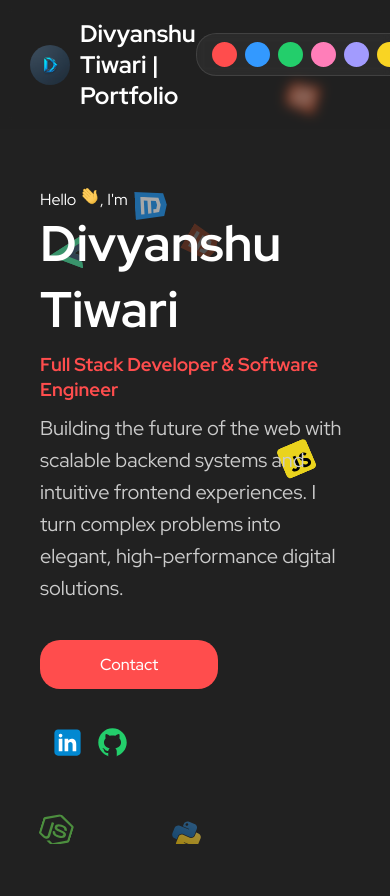
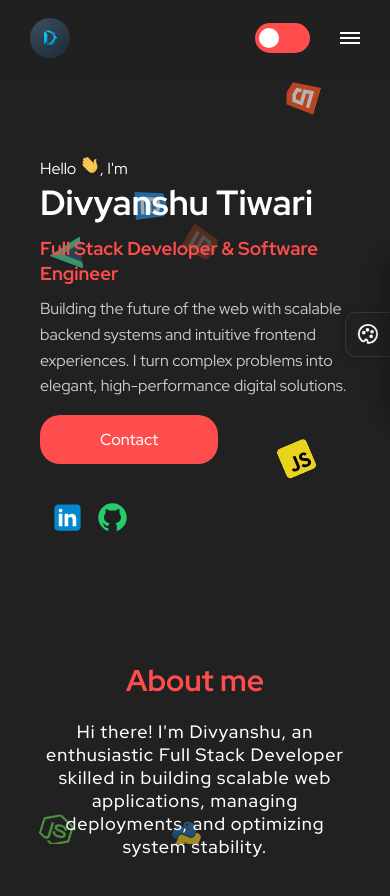
Before and after one commit to sumitsingh-cyber/Portfolio, a React (Create React App) app: page / in a window 390 px wide. Shown: the top 896 px of the page. Built offline with nearby package versions, Linux system fonts and the light colour scheme.

Commit message:
Mobile Responsiveness and alignment fixed

```diff
--- a/src/App.tsx
+++ b/src/App.tsx
@@ -5,6 +5,7 @@ import { Main } from './components/Main/Main'
 import { GlobalStyle } from './styles/global'
 import { Analytics } from "@vercel/analytics/react"
 import { Loader } from './components/Loader/Loader'
+import { ColorSwitcher } from './components/ColorSwitcher/ColorSwitcher'
 
 import 'react-toastify/dist/ReactToastify.css'
 
@@ -22,6 +23,7 @@ function App() {
         <>
           <Header />
           <Main />
+          <ColorSwitcher />
           <Analytics />
           <Footer />
         </>
--- a/src/components/About/styles.ts
+++ b/src/components/About/styles.ts
@@ -58,6 +58,29 @@ export const Container: any = styled.section`
     }
   }
 
+  @media (max-width: 960px){
+    display: block;
+    text-align: center;
+
+    .hard-skills{
+      justify-content: center;
+    }
+    .about-image{
+      display: flex;
+      justify-content: center;
+      max-width: 100%;
+      img{
+        margin-top: 2rem;
+        width: 75%;
+        filter: grayscale(0);
+        transition: filter 0.5s;
+        &:hover{
+          filter: grayscale(0);
+        }
+      }
+    }
+  }
+
   @media only screen and (max-width: 480px) {
     .about-image {
       max-width: 100%;
@@ -72,28 +95,5 @@ export const Container: any = styled.section`
         }
       }
     }
-
-  @media (max-width: 960px){
-    display: block;
-    text-align: center;
-
-    .hard-skills{
-      justify-content: center;
   }
-    .about-image{
-      display: flex;
-      max-width: 100%;
-      img{
-        margin-top: 2rem;
-        width: 100%;
-        filter: grayscale(0);
-        transition: filter 0.5s;
-        &:hover{
-          filter: grayscale(0);
-        }
-    }
-
-
-  }
-
 `
--- a/src/components/ColorSwitcher/ColorSwitcher.tsx
+++ b/src/components/ColorSwitcher/ColorSwitcher.tsx
@@ -1,9 +1,9 @@
-import React from 'react'
+import React, { useState } from 'react'
 import { Container } from './styles'
 
 const colors = [
   { name: 'Red', code: '#ff4d4d' },
-  { name: 'Blue', code: '#3399ff' }, // Brighter blue
+  { name: 'Blue', code: '#3399ff' },
   { name: 'Green', code: '#23ce6b' },
   { name: 'Pink', code: '#ff7eb9' },
   { name: 'Purple', code: '#a29bfe' },
@@ -11,23 +11,39 @@ const colors = [
 ]
 
 export function ColorSwitcher() {
+  const [isOpen, setIsOpen] = useState(false)
+
   const handleChangeColor = (color: string) => {
     document.documentElement.style.setProperty('--green', color)
   }
 
   return (
-    <Container>
+    <Container className={isOpen ? 'open' : ''}>
+      <button className="switcher-btn" onClick={() => setIsOpen(!isOpen)} title="Theme Customizer">
+        <svg xmlns="http://www.w3.org/2000/svg" viewBox="0 0 24 24" fill="none" stroke="currentColor" strokeWidth="2" strokeLinecap="round" strokeLinejoin="round" className="palette-icon">
+          <path d="M12 22C17.5228 22 22 17.5228 22 12C22 6.47715 17.5228 2 12 2C6.47715 2 2 6.47715 2 12C2 14.7255 3.09032 17.1962 4.85857 19C5.35857 19.5 6 20 7.5 20C9 20 8.5 18 10 18C11.5 18 12 22 12 22Z" />
+          <circle cx="7.5" cy="10.5" r="1" fill="currentColor" />
+          <circle cx="11.5" cy="7.5" r="1" fill="currentColor" />
+          <circle cx="16.5" cy="9.5" r="1" fill="currentColor" />
+          <circle cx="15.5" cy="14.5" r="1" fill="currentColor" />
+        </svg>
+      </button>
+      <div className="color-palette">
+        <h3>Theme Colors</h3>
         <div className="colors">
           {colors.map((color) => (
             <button
               key={color.name}
               className="color-option"
               style={{ backgroundColor: color.code }}
-            onClick={() => handleChangeColor(color.code)}
+              onClick={() => {
+                handleChangeColor(color.code)
+              }}
               title={color.name}
             />
           ))}
         </div>
+      </div>
     </Container>
   )
 }
--- a/src/components/ColorSwitcher/styles.ts
+++ b/src/components/ColorSwitcher/styles.ts
@@ -1,23 +1,80 @@
 import styled from "styled-components";
 
 export const Container: any = styled.div`
+  position: fixed;
+  right: 0;
+  top: 25%;
+  z-index: 1005;
   display: flex;
   align-items: center;
-  margin-right: 2rem;
+  transition: transform 0.3s ease-in-out;
+  transform: translateX(100%);
+
+  &.open {
+    transform: translateX(0);
+  }
+
+  .switcher-btn {
+    position: absolute;
+    left: -4.5rem;
+    width: 4.5rem;
+    height: 4.5rem;
+    background: rgba(33, 33, 33, 0.85);
+    border: 1px solid rgba(255, 255, 255, 0.1);
+    border-right: none;
+    border-radius: 1rem 0 0 1rem;
+    display: flex;
+    justify-content: center;
+    align-items: center;
+    cursor: pointer;
+    box-shadow: -2px 0 10px rgba(0, 0, 0, 0.2);
+    backdrop-filter: blur(8px);
+    transition: background 0.3s;
+    color: #fff;
+    padding: 0;
+
+    &:hover {
+      background: rgba(33, 33, 33, 0.95);
+      .palette-icon {
+        transform: rotate(15deg) scale(1.1);
+      }
+    }
+  }
+
+  .palette-icon {
+    width: 2.2rem;
+    height: 2.2rem;
+    transition: transform 0.3s ease-in-out;
+  }
+
+  .color-palette {
+    background: rgba(33, 33, 33, 0.85);
+    border: 1px solid rgba(255, 255, 255, 0.1);
+    border-right: none;
+    padding: 1.5rem;
+    border-radius: 0 0 0 1.5rem;
+    box-shadow: -5px 5px 20px rgba(0, 0, 0, 0.3);
+    backdrop-filter: blur(10px);
+    text-align: center;
+
+    h3 {
+      font-size: 1.2rem;
+      margin-bottom: 1rem;
+      color: rgba(255, 255, 255, 0.7);
+      text-transform: uppercase;
+      letter-spacing: 1px;
+    }
+  }
 
   .colors {
-    display: flex;
-    gap: 0.8rem;
-    background: rgba(255, 255, 255, 0.05);
-    padding: 0.5rem 1rem;
-    border-radius: 2rem;
-    backdrop-filter: blur(5px);
-    border: 1px solid rgba(255, 255, 255, 0.1);
+    display: grid;
+    grid-template-columns: repeat(2, 1fr);
+    gap: 1rem;
   }
 
   .color-option {
-    width: 2rem;
-    height: 2rem;
+    width: 2.8rem;
+    height: 2.8rem;
     border-radius: 50%;
     border: 2px solid transparent;
     cursor: pointer;
@@ -25,7 +82,7 @@ export const Container: any = styled.div`
     padding: 0;
 
     &:hover {
-      transform: scale(1.2);
+      transform: scale(1.15);
       border-color: #fff;
     }
 
@@ -34,17 +91,22 @@ export const Container: any = styled.div`
     }
   }
 
-  @media (max-width: 960px) {
-    margin-right: 0;
-    margin-bottom: 2rem;
-
-    .colors {
-      padding: 0.8rem 1.5rem;
+  /* Light mode styles */
+  html.light & {
+    .switcher-btn, .color-palette {
+      background: rgba(245, 245, 245, 0.85);
+      border-color: rgba(0, 0, 0, 0.1);
+      color: #000;
     }
-
-    .color-option {
-      width: 2.5rem;
-      height: 2.5rem;
+    h3 {
+      color: rgba(0, 0, 0, 0.6);
+    }
+    .switcher-btn:hover {
+      background: rgba(245, 245, 245, 0.95);
     }
   }
+
+  @media (max-width: 600px) {
+    top: 30%;
+  }
 `;
--- a/src/components/Form/styles.ts
+++ b/src/components/Form/styles.ts
@@ -17,7 +17,8 @@ export const Container: any = styled.div`
     gap: 1rem;
     width: 100%;
     input, textarea{
-      width: 60rem;
+      width: 100%;
+      max-width: 60rem;
       padding: 1rem 2rem;
       border-radius: 1.6rem;
       outline: none;
--- a/src/components/Header/Header.tsx
+++ b/src/components/Header/Header.tsx
@@ -4,7 +4,6 @@ import { NavHashLink, HashLink } from 'react-router-hash-link'
 import { useState } from 'react'
 import logo from '../../assets/logo.png'
 import Resume from '../../assets/DivyanshuResumev2.pdf'
-import { ColorSwitcher } from '../ColorSwitcher/ColorSwitcher'
 
 export function Header() {
   const [isActive, setActive] = useState(false)
@@ -20,20 +19,11 @@ export function Header() {
       <Router>
         <HashLink smooth to="#home" className="logo">
           <img src={logo} alt="Logo" />
-          <span>Divyanshu Tiwari | Portfolio</span>
+          <span>Divyanshu</span>
+          <span className="last-name"> Tiwari</span>
+          <span className="portfolio-text"> | Portfolio</span>
         </HashLink>
 
-        <div style={{ display: 'flex', alignItems: 'center' }}>
-          <ColorSwitcher />
-          <input
-            onChange={toggleTheme}
-            className="container_toggle"
-            type="checkbox"
-            id="switch"
-            name="mode"
-          />
-          <label htmlFor="switch">Toggle</label>
-        </div>
         <nav className={isActive ? 'active' : ''}>
           <NavHashLink smooth to="#home" onClick={closeMenu}>
             Home
@@ -48,9 +38,20 @@ export function Header() {
             Contact
           </NavHashLink>
           <a href={Resume} download className="button">
-            Resume
+            CV
           </a>
         </nav>
+
+        <div style={{ display: 'flex', alignItems: 'center', gap: '2rem' }}>
+          <input
+            onChange={toggleTheme}
+            className="container_toggle"
+            type="checkbox"
+            id="switch"
+            name="mode"
+          />
+          <label htmlFor="switch">Toggle</label>
+
           <div
             aria-expanded={isActive ? 'true' : 'false'}
             aria-haspopup="true"
@@ -60,6 +61,7 @@ export function Header() {
               setActive(!isActive)
             }}
           ></div>
+        </div>
       </Router>
     </Container>
   )
--- a/src/components/Header/styles.ts
+++ b/src/components/Header/styles.ts
@@ -14,13 +14,13 @@ export const Container: any = styled.header`
   position: fixed;
   top: 0;
   left: 0;
-  width: 100vw;
+  width: 100%;
   z-index: 1000;
 
   .logo{
     display: flex;
     align-items: center;
-    color: #FFFF;
+    color: #FFF;
     font-family: 'Red Hat Display', sans-serif;
     font-weight: 700;
     font-size: 2.4rem;
@@ -30,14 +30,34 @@ export const Container: any = styled.header`
       border-radius: 50%;
       margin-right: 1rem;
     }
+
+    span.portfolio-text {
+      @media (max-width: 960px) {
+        display: none;
+      }
+    }
+
+    span.last-name {
+      @media (max-width: 600px) {
+        display: none;
+      }
+    }
+
+    span:not(.portfolio-text):not(.last-name) {
+      @media (max-width: 400px) {
+        display: none;
+      }
+    }
   }
 
   nav{
     display: flex;
     align-items: center;
     gap: 1.8rem;
+    margin-left: auto;
+    margin-right: 2.5rem;
     a{
-      color: #FFFF;
+      color: #FFF;
       padding: 0.6rem;
       font-family: 'Red Hat Display', sans-serif;
       font-weight: 500;
@@ -63,7 +83,7 @@ export const Container: any = styled.header`
   .menu{
     width: 2rem;
     height: 0.2rem;
-    background: #FFFF;
+    background: #FFF;
     position: relative;
     cursor: pointer;
     display: none;
@@ -98,7 +118,7 @@ export const Container: any = styled.header`
     position: absolute;
     width: 100%;
     height: 0.2rem;
-    background: #FFFF;
+    background: #FFF;
     cursor: pointer;
     transition: .6s;
   }
@@ -169,6 +189,7 @@ export const Container: any = styled.header`
     }
 
     nav {
+      margin: 0;
       -ms-overflow-style: none;
       scrollbar-width: none;
       overflow: hidden;
--- a/src/components/Hero/styles.ts
+++ b/src/components/Hero/styles.ts
@@ -60,9 +60,8 @@ export const Container: any = styled.section`
     display: block;
     margin-top: 15%;
     .hero-text{
-
       h1{
-        font-size: 5rem;
+        font-size: 5.5rem;
       }
     }
 
@@ -72,9 +71,30 @@ export const Container: any = styled.section`
   }
 
   @media(max-width: 600px){
+    margin-top: 25%;
+    .hero-text{
+      h1{
+        font-size: 4.5rem;
+      }
+      p.small-resume{
+        font-size: 1.8rem;
+        margin-bottom: 3rem;
+      }
+    }
+    .button{
+      margin-top: 3rem;
+    }
+  }
+
+  @media(max-width: 480px){
     margin-top: 35%;
-  }
-  @media(max-width: 480px){
-    margin-top: 45%;
+    .hero-text{
+      h1{
+        font-size: 3.5rem;
+      }
+      p.small-resume{
+        font-size: 1.6rem;
+      }
+    }
   }
 `
--- a/src/components/Main/Main.tsx
+++ b/src/components/Main/Main.tsx
@@ -28,7 +28,7 @@ export function Main() {
         options={{
           "fullScreen": {
             "enable": true,
-            "zIndex": 1
+            "zIndex": -1
           },
           "detectRetina": true,
           "fpsLimit": 60,
--- a/src/components/Project/styles.ts
+++ b/src/components/Project/styles.ts
@@ -55,7 +55,7 @@ export const Container: any = styled.section`
         letter-spacing: 0.12rem;
         margin-bottom: 2rem;
         a{
-          color: #FFFF;
+          color: #FFF;
           border-bottom: 1px solid var(--green);
           transition: color 0.25s;
           &:hover{
--- a/src/styles/global.ts
+++ b/src/styles/global.ts
@@ -112,7 +112,7 @@ export const GlobalStyle = createGlobalStyle`
     font-size: 1.6rem;
     -webkit-font-smoothing: antialiased;
     background-color: var(--black);
-    color: #FFFF;
+    color: #FFF;
   }
 
   body, input, textarea, button{
@@ -128,7 +128,7 @@ export const GlobalStyle = createGlobalStyle`
     border: none;
     cursor: pointer;
     background-color: var(--green);
-    color: #FFFF;
+    color: #FFF;
     border-radius: 2rem;
     font-weight: 500;
     transition: filter 0.25s;
@@ -145,7 +145,7 @@ export const GlobalStyle = createGlobalStyle`
 
   .logo{
     font-size: 3rem;
-    color: #FFFF;
+    color: #FFF;
     // &::first-letter{
     //   color: var(--green);
     // }
```
Lines whose indentation alone changed are shown as unchanged.
